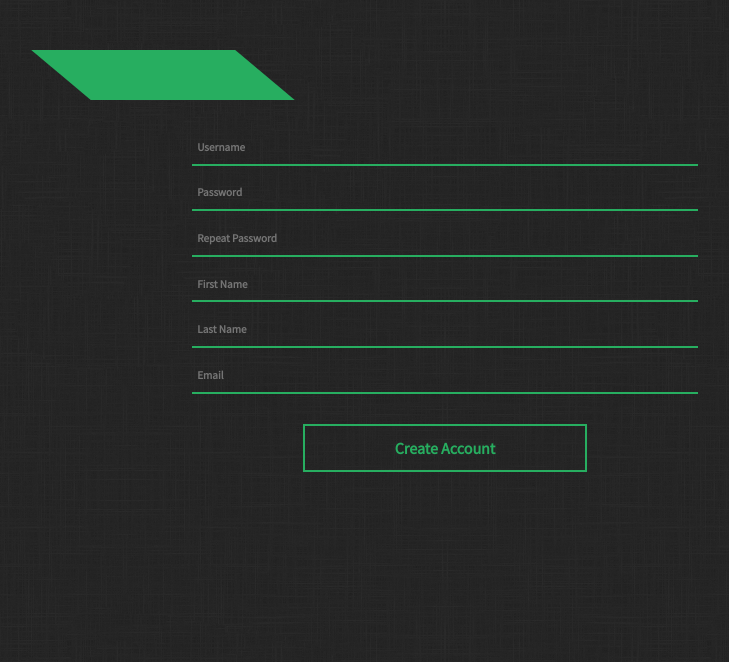
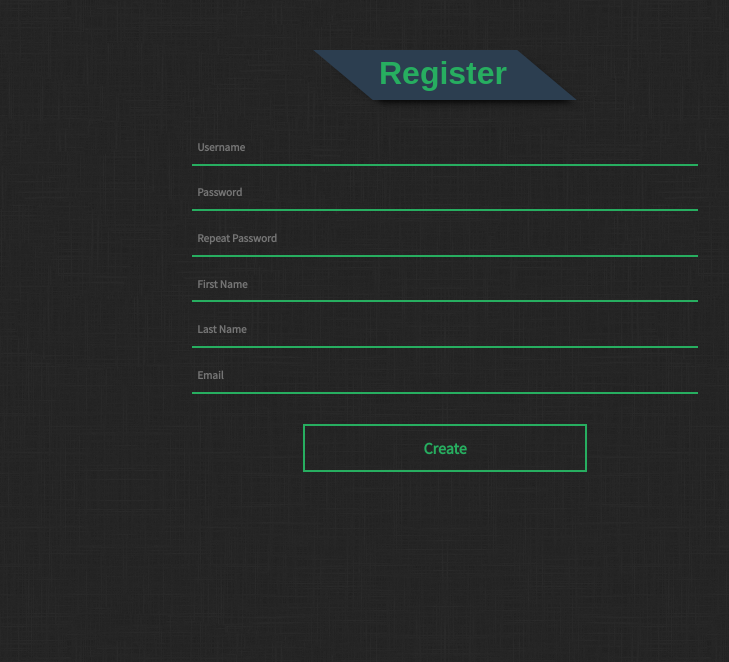
Before and after one commit to Class41/Timeshard, a PHP site: page /pages/shared/accountcreate.php in a window 1280 px wide. Shown: the part 150-812 px from the top of the page, without its empty margins (195-924 px from the left). Run offline with PHP 8.4, Linux system fonts and the light colour scheme.

Commit message:
wrapped up registration page

```diff
--- a/index.php
+++ b/index.php
@@ -23,7 +23,7 @@
 
 <body>
     <div id="header">
-        <img id="logo" src="./img/logo.png" />
+        <img id="menulogo" src="./img/logo.png" />
     </div>
 
     <div id="body">
--- a/pages/shared/accountcreate.php
+++ b/pages/shared/accountcreate.php
@@ -19,16 +19,17 @@
         </div>
     </div>
     <div id="pagecontent">
-	<div class="greenflag">
-</div>
-        <form id="register">
+        <div class="flag flagneutral">
+            <h1 class="textgreen">Register</h1>
+        </div>
+        <form id="register" method="POST" action="accountcreate.php">
             <input class="formitem" type="text" name="username" placeholder="Username" /> <br />
 			<input class="formitem" type="password" name="password" placeholder="Password" /> <br />
 			<input class="formitem" type="password" name="password2" placeholder="Repeat Password" /> <br />
             <input class="formitem" type="text" name="firstName" placeholder="First Name" /><br />
             <input class="formitem" type="text" name="lastName" placeholder="Last Name" /><br />
             <input class="formitem" type="email" name="email" placeholder="Email" /><br />
-            <input class="button buttongreen" type="submit" value="Create Account" /> <br />
+            <input class="button buttongreen" type="submit" value="Create" > <br />
         </form>
     </div>
     </div>
--- a/styles/general.css
+++ b/styles/general.css
@@ -27,12 +27,46 @@ input {
     outline: none;
 }
 
-.greenflag
-{
-    background-color: #27ae60;
+.flag {
     width: calc(20% + 50px);
     height: 50px;
     transform: skew(50deg);
+    margin: auto;
+    min-width: 185px;
+    -webkit-box-shadow: 0 8px 6px -6px black;
+    -moz-box-shadow: 0 8px 6px -6px black;
+    box-shadow: 0 8px 6px -6px black;
+}
+
+.flag h1 {
+    transform: skew(-50deg);
+    display: block;
+    text-align: center;
+    font-family: 'Muli', sans-serif;
+    position: relative;
+    top: 5px;
+}
+
+.textgreen {
+    color: #27ae60;
+}
+
+.textneutrallight {
+    color: #34495e;
+}
+
+.textneutral {
+    color: #2c3e50;
+}
+
+.flaggreen
+{
+    background-color: #27ae60;
+}
+
+.flagneutral
+{
+    background-color: #2c3e50;
 }
 
 .formitem
@@ -45,6 +79,7 @@ input {
     font-size: .9em;
     padding: 0;
     line-height: 1em;
+    border-color: #2ecc71;
 }
 
 .button {
@@ -53,6 +88,14 @@ input {
     margin-top: 20px;
     font-size: 1em;
     cursor: pointer;
+}
+
+.button:hover {
+    border-color: #2ecc71;
+}
+
+.button:active {
+    border-color: #27ae60;
 }
 
 #register
```
Also changed, not shown: styles/login.css (+9 -0 lines).
